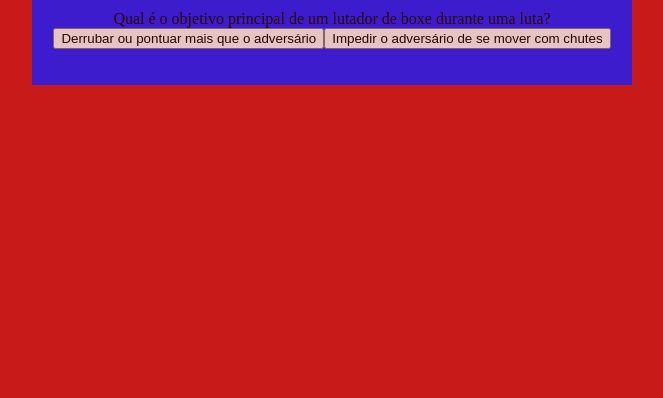
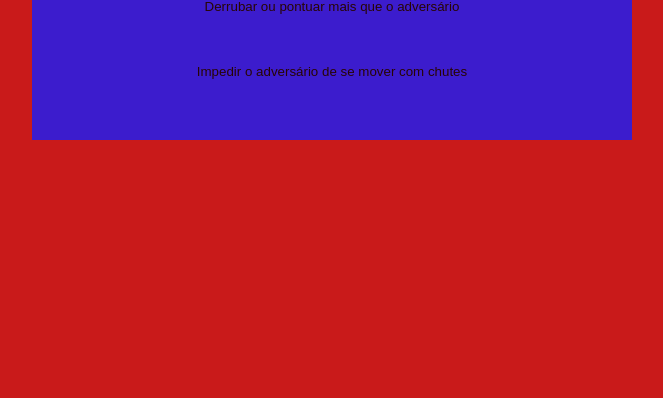
Before and after one commit to toia08/miss-o, a plain HTML site: page index.html in a window 1280 px wide. Shown: the part 402-800 px from the top of the page, without its empty margins (308-971 px from the left). Drawn offline with Linux system fonts and the light colour scheme.

Commit message:
terminei

```diff
--- a/style.css
+++ b/style.css
@@ -30,3 +30,16 @@ body{
 h1{
     color: var(--cor-destaque);
 }
+button{
+    background-color: var(--cor-secundára);
+    color: var(--cor-texto);
+    border: none;
+    border-radius: 15px;
+    padding: 15px;
+    transition: background-color 0.3s;
+    margin: 10px;
+}
+button:hover{
+    background-color: var(--cor-destaque);
+    color: var(--cor-principal);
+}
```
